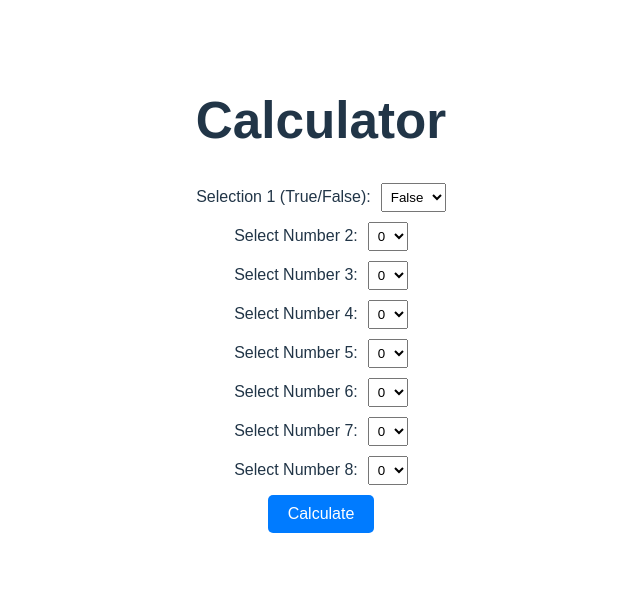
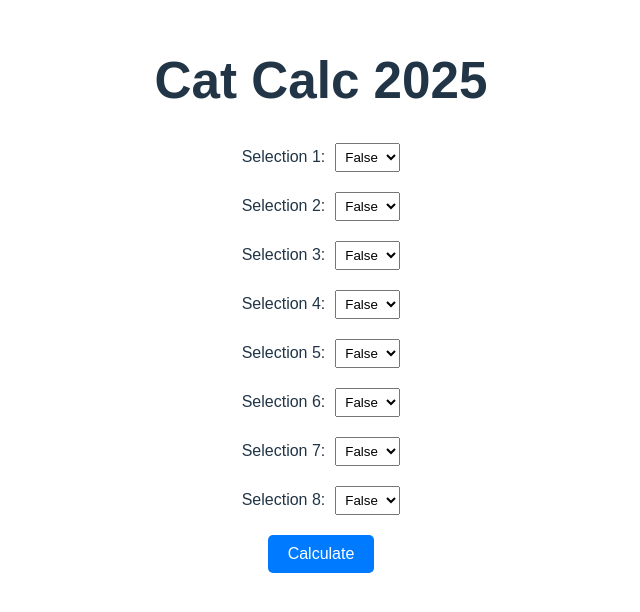
Before and after one commit to dpayne5532/ReactCalculator, a React (Vite) app: page / in a window 1280 px wide. Shown: the part 104-716 px from the top of the page, without its empty margins (319-959 px from the left). Built offline with nearby package versions, Linux system fonts and the light colour scheme.

Commit message:
convert all to checkboxes

```diff
--- a/src/App.jsx
+++ b/src/App.jsx
@@ -2,75 +2,79 @@ import { useState } from "react";
 import "./App.css";
 
 const CalculatorPage = () => {
-  const [selection1, setSelection1] = useState(false); // True/False dropdown
-  const [checkboxValues, setCheckboxValues] = useState([]); // Array to hold selected checkbox values
-  const [value2, setValue2] = useState(0);
-  const [value3, setValue3] = useState(0);
-  const [value4, setValue4] = useState(0);
-  const [value5, setValue5] = useState(0);
-  const [value6, setValue6] = useState(0);
-  const [value7, setValue7] = useState(0);
-  const [value8, setValue8] = useState(0);
+  const initialState = [
+    { isTrue: false, selectedValues: [] }, // Selection 1
+    { isTrue: false, selectedValues: [] }, // Selection 2
+    { isTrue: false, selectedValues: [] }, // Selection 3
+    { isTrue: false, selectedValues: [] }, // Selection 4
+    { isTrue: false, selectedValues: [] }, // Selection 5
+    { isTrue: false, selectedValues: [] }, // Selection 6
+    { isTrue: false, selectedValues: [] }, // Selection 7
+    { isTrue: false, selectedValues: [] }, // Selection 8
+  ];
+
+  const [selections, setSelections] = useState(initialState);
   const [result, setResult] = useState(null);
 
-  const numbers = Array.from({ length: 10 }, (_, i) => i); // Array [0, 1, 2, ..., 9]
+  const handleTrueFalseChange = (index, value) => {
+    const updatedSelections = [...selections];
+    updatedSelections[index].isTrue = value;
+    updatedSelections[index].selectedValues = value ? updatedSelections[index].selectedValues : [];
+    setSelections(updatedSelections);
+  };
 
-  // Handles checkbox toggling
-  const handleCheckboxChange = (number) => {
-    setCheckboxValues((prev) =>
-      prev.includes(number)
-        ? prev.filter((n) => n !== number) // Remove if unchecked
-        : [...prev, number] // Add if checked
-    );
+  const handleCheckboxChange = (index, number) => {
+    const updatedSelections = [...selections];
+    const selectedValues = updatedSelections[index].selectedValues;
+
+    // Toggle the checkbox value
+    if (selectedValues.includes(number)) {
+      updatedSelections[index].selectedValues = selectedValues.filter((n) => n !== number);
+    } else {
+      updatedSelections[index].selectedValues = [...selectedValues, number];
+    }
+    setSelections(updatedSelections);
   };
 
   const handleCalculate = () => {
-    // Sum the selected checkbox values
-    const checkboxSum = checkboxValues.reduce((acc, num) => acc + num, 0);
+    const totalProduct = selections.reduce((product, selection) => {
+      const sumOfCheckboxes = selection.selectedValues.reduce((sum, num) => sum + num, 0);
+      return product * (selection.isTrue ? sumOfCheckboxes || 1 : 1);
+    }, 1);
 
-    // Final calculation
-    setResult(
-      (selection1 ? checkboxSum : 1) *
-        value2 *
-        value3 *
-        value4 *
-        value5 *
-        value6 *
-        value7 *
-        value8
-    );
+    setResult(totalProduct);
   };
 
   return (
     <div style={{ padding: "20px", fontFamily: "Arial, sans-serif" }}>
-      <h1>Calculator</h1>
+      <h1>Cat Calc 2025</h1>
 
-      {/* Selection 1: True/False Dropdown */}
-      <div style={{ marginBottom: "10px" }}>
+      {/* Render dropdowns and checkboxes dynamically */}
+      {selections.map((selection, index) => (
+        <div key={index} style={{ marginBottom: "20px" }}>
           <label>
-          Selection 1 (True/False):
+            Selection {index + 1}:
             <select
-            value={selection1}
-            onChange={(e) => setSelection1(e.target.value === "true")}
+              value={selection.isTrue}
+              onChange={(e) => handleTrueFalseChange(index, e.target.value === "true")}
               style={{ marginLeft: "10px", padding: "5px" }}
             >
               <option value="false">False</option>
               <option value="true">True</option>
             </select>
           </label>
-      </div>
 
-      {/* Checkboxes that appear if Selection 1 is True */}
-      {selection1 && (
-        <div style={{ marginBottom: "10px" }}>
+          {/* Checkboxes that appear if True */}
+          {selection.isTrue && (
+            <div style={{ marginTop: "10px" }}>
               <p>Select Numbers:</p>
               {[1, 2, 3].map((num) => (
                 <label key={num} style={{ marginRight: "10px" }}>
                   <input
                     type="checkbox"
                     value={num}
-                checked={checkboxValues.includes(num)}
-                onChange={() => handleCheckboxChange(num)}
+                    checked={selection.selectedValues.includes(num)}
+                    onChange={() => handleCheckboxChange(index, num)}
                     style={{ marginRight: "5px" }}
                   />
                   {num}
@@ -78,39 +82,8 @@ const CalculatorPage = () => {
               ))}
             </div>
           )}
-
-      {/* Additional Dropdowns */}
-      {[value2, value3, value4, value5, value6, value7, value8].map(
-        (value, index) => (
-          <div style={{ marginBottom: "10px" }} key={index}>
-            <label>
-              Select Number {index + 2}:
-              <select
-                value={value}
-                onChange={(e) => {
-                  const setters = [
-                    setValue2,
-                    setValue3,
-                    setValue4,
-                    setValue5,
-                    setValue6,
-                    setValue7,
-                    setValue8,
-                  ];
-                  setters[index](Number(e.target.value));
-                }}
-                style={{ marginLeft: "10px", padding: "5px" }}
-              >
-                {numbers.map((num) => (
-                  <option key={num} value={num}>
-                    {num}
-                  </option>
+        </div>
       ))}
-              </select>
-            </label>
-          </div>
-        )
-      )}
 
       {/* Calculate Button */}
       <button
```
Lines whose indentation alone changed are shown as unchanged.
